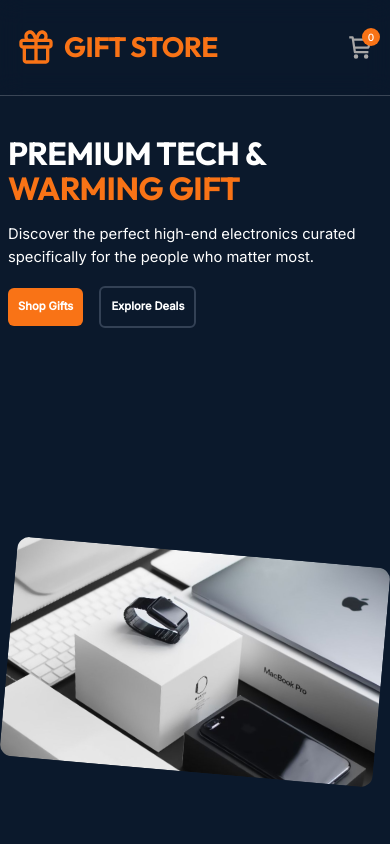
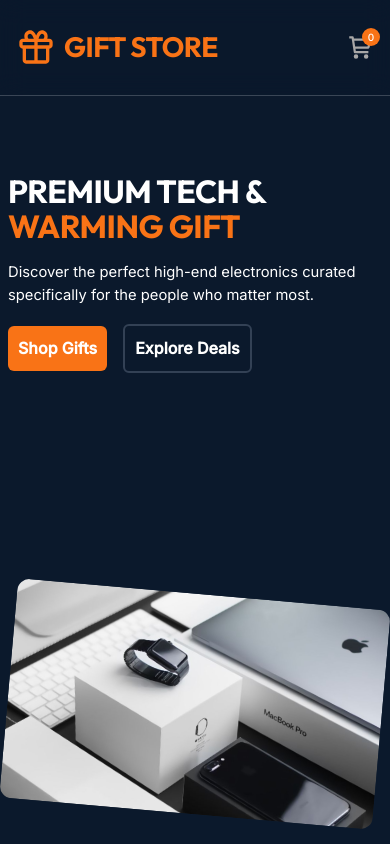
Before and after one commit to BesuHosiso/gift-store, a React (Vite) app: page /#/ in a window 390 px wide. Shown: the top 844 px of the page. Built offline with nearby package versions, Linux system fonts and the light colour scheme.

Commit message:
Font and padding issues solved

```diff
--- a/src/pages/home.css
+++ b/src/pages/home.css
@@ -439,7 +439,7 @@
 @media (max-width: 700px) {
 
      .section {
-        padding: 2.5rem 0.5rem !important;
+        padding: 5rem 0.5rem !important;
         font-size: 1rem;
     }
 
@@ -460,7 +460,7 @@
 
     .btns .btnh, .btns .btnh2, .acart-btn, .rcart-btn {
         padding: 10px 10px !important;
-        font-size: 0.7rem !important;
+        font-size: 1rem !important;
     }
 
     .img-card {
```
